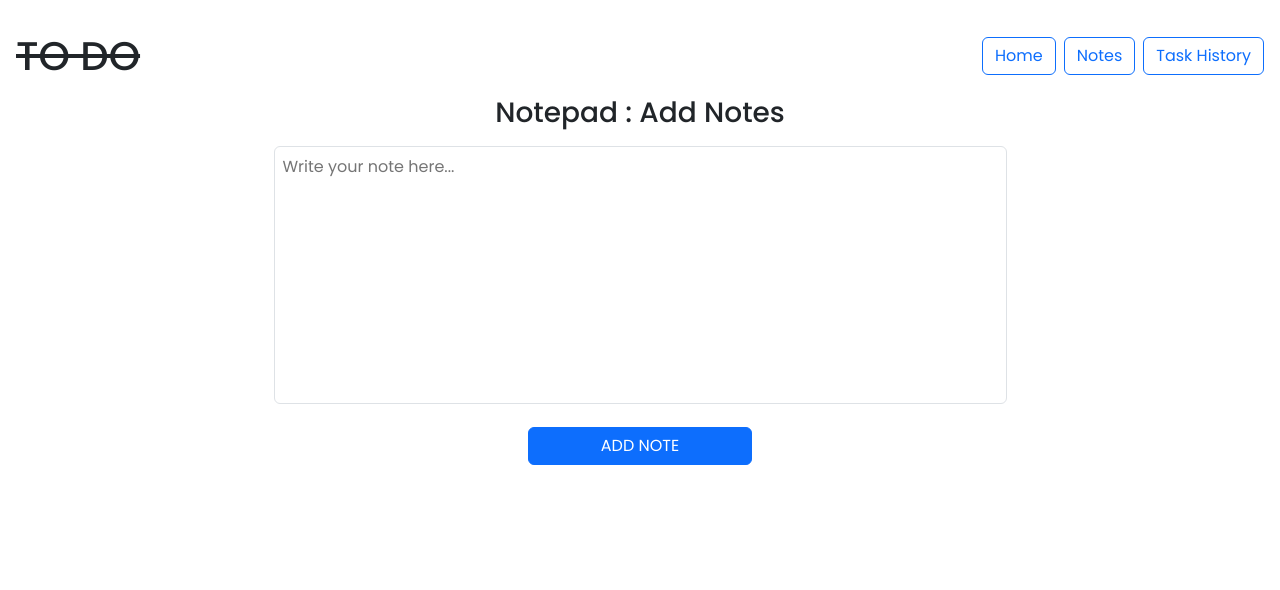
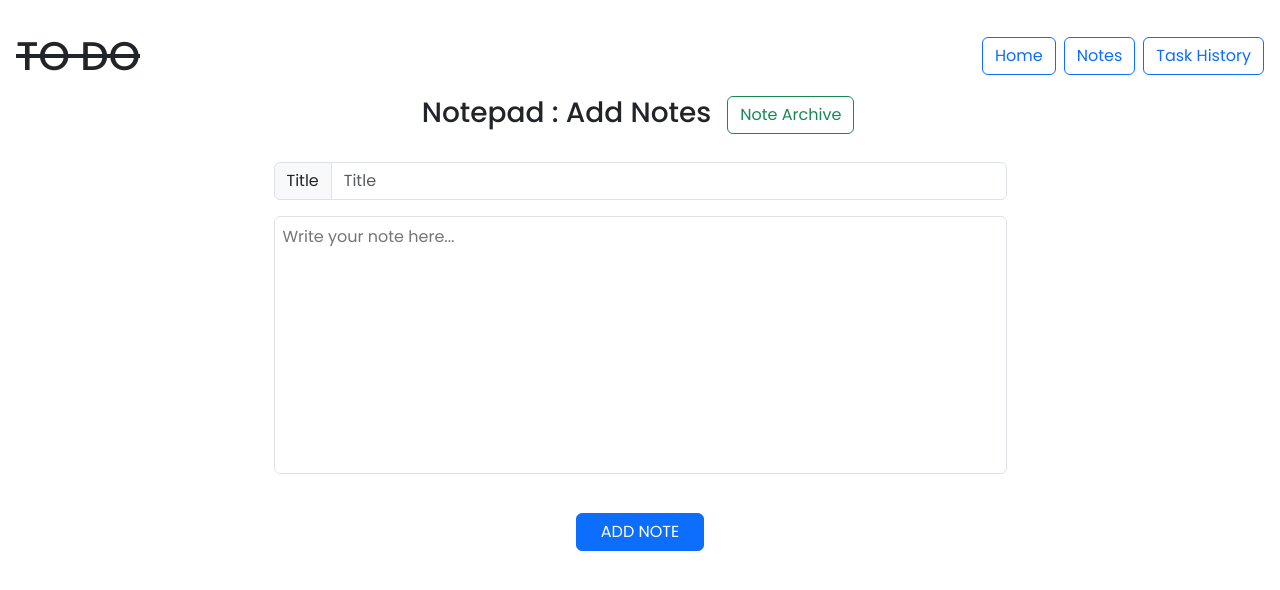
Before and after one commit to yashraj1309/todo, a React (Create React App) app: page /notes in a window 1280 px wide. Shown: the top 590 px of the page. Built offline with nearby package versions, Linux system fonts and the light colour scheme.

Commit message:
Note.tsx Update

```diff
--- a/src/App.tsx
+++ b/src/App.tsx
@@ -1,12 +1,14 @@
 import React from "react";
+import { useState } from "react";
 import { BrowserRouter, Routes, Route, Link } from "react-router-dom";
+import Button from "react-bootstrap/Button";
+import "./App.css";
 import AddForm from "./Components/AddForm";
-import { useState } from "react";
 import DisplayData from "./Components/DisplayData";
 import CompletedList from "./Components/CompletedList";
 import Notes from "./Components/Notes";
-import Button from "react-bootstrap/Button";
-import './App.css';
+import DisplayNotes from "./Components/DisplayNotes";
+
 
 function App(): React.ReactElement {
   const [addToggle, setAddToggle] = useState<boolean>(false);
@@ -51,6 +53,7 @@ function App(): React.ReactElement {
         <Routes>
           <Route path="/completed" element={<CompletedList />} />
           <Route path="/notes" element={<Notes />} />
+          <Route path="/displaynotes" element={<DisplayNotes/>}/>
           <Route
             path="/"
             element={
--- /dev/null
+++ b/src/Atoms/Note.tsx
@@ -0,0 +1,43 @@
+import Accordion from "react-bootstrap/Accordion";
+import { NotesType } from "../redux/notesSlice";
+
+export default function Note(props: NotesType) {
+   const formatDate = (dateString: string) => {
+  const options: Intl.DateTimeFormatOptions = {
+    hour: 'numeric',
+    minute: 'numeric',
+    hour12: true,
+    day: 'numeric',
+    month: 'short',
+    year: 'numeric',
+  };
+
+  const formattedDate = new Intl.DateTimeFormat('en-US', options).format(new Date(dateString));
+
+  return formattedDate;
+};
+
+    const customDate = formatDate(props.date)
+
+  return (
+    <Accordion style={{ maxWidth: "40%", margin: "1rem auto" }}>
+      <Accordion.Item eventKey="0">
+        <Accordion.Header>
+          <div
+            style={{
+              display: "flex",
+              alignItems: "center",
+              justifyContent: "space-between",
+              gap: "1rem",
+              width: '100%'
+            }}
+          >
+            <h4 style={{ marginBottom: "0", fontSize: '1.2rem' }}>{props.title}</h4>
+            <p style={{ marginBottom: "0", marginRight: '.5rem', fontSize: '.9rem' }}>{customDate}</p>
+          </div>
+        </Accordion.Header>
+        <Accordion.Body>{props.note}</Accordion.Body>
+      </Accordion.Item>
+    </Accordion>
+  );
+}
--- /dev/null
+++ b/src/Components/DisplayNotes.tsx
@@ -0,0 +1,29 @@
+import React, { useState, useEffect } from 'react'
+import { useSelector } from 'react-redux'
+import { RootState } from '../redux/store';
+import { NotesType} from '../redux/notesSlice';
+import Note from '../Atoms/Note';
+
+export default function DisplayNotes() {
+
+const [notes, setNotes] = useState <NotesType[]>([]);
+
+  const getNotes = useSelector((state: RootState) => state.notesSlice.value); //This is reducer name
+
+  useEffect(() => {
+    if (getNotes) {
+      setNotes((prevNotes) => {
+        return [...prevNotes, ...getNotes];
+      });
+    }
+  }, [getNotes]);
+
+  console.log(notes);
+  return (
+    <>
+      {notes.map((item) => (
+        <Note note={item.note} date={item.date} title={item.title} />
+      ))}
+    </>
+  );
+}
--- a/src/Components/Notes.tsx
+++ b/src/Components/Notes.tsx
@@ -1,10 +1,19 @@
 import { useState } from "react";
 import Button from "react-bootstrap/Button";
 import CustomToast from "../Atoms/CustomToast";
+import { useDispatch } from "react-redux";
+import { addNote } from "../redux/notesSlice";
+import { Link } from "react-router-dom";
+import Form from "react-bootstrap/Form";
+import InputGroup from "react-bootstrap/InputGroup";
+import '../Styles/Notes.css';
 
 export default function Notes() {
   const [note, setNote] = useState("");
+  const [title, setTitle] = useState("");
   const [toastHandler, setToastHandler] = useState(false);
+
+  const dispatch = useDispatch();
   const handleNoteChange = (event: React.ChangeEvent<HTMLTextAreaElement>) => {
     setNote(event.target.value);
   };
@@ -18,13 +27,41 @@ export default function Notes() {
         setToastHandler(true);
         return;
     }
+    if(title==="") {
+      setToastHandler(true);
+      return;
+    }
+    const currentTimestamp = new Date();
+    dispatch(
+      addNote({ title: title, date: currentTimestamp.toString(), note: note })
+    );
+    alert("Note Added Successfully.")
+    setTitle("");
+    setNote("");
   };
   return (
     <>
       {toastHandler && <CustomToast ToastHandler={ToastHandler} />}
-      <div className="container d-flex align-center flex-column notes-main text-center">
-        <h3 className="mb-3">Notepad : Add Notes</h3>
+      <div className="notes-main">
+        <div className="d-flex">
+          <h3 className="mb-3 mx-3">Notepad : Add Notes</h3>
+          <Link to="/displaynotes">
+            <Button variant="outline-success" style={{ marginRight: "20px" }}>
+              Note Archive
+            </Button>
+          </Link>
+        </div>
         <div>
+          <InputGroup className="mb-3" style={{ width: "100%" }}>
+            <InputGroup.Text id="basic-addon1">Title</InputGroup.Text>
+            <Form.Control
+              placeholder="Title"
+              aria-label="TItle"
+              aria-describedby="basic-addon1"
+              value={title}
+              onChange={(e) => setTitle(e.target.value)}
+            />
+          </InputGroup>
           <textarea
             rows={10}
             cols={50}
@@ -35,15 +72,10 @@ export default function Notes() {
             className="border p-2 rounded"
           />
         </div>
-        {/* <div>
-        <h3>Preview:</h3>
-        <p>{note}</p>
-      </div> */}
         <div>
           <Button
             variant="primary"
-            className="m-3"
-            style={{ width: "20%" }}
+            className="m-3 px-4"
             onClick={addNoteClickHandler}
           >
             ADD NOTE
--- a/src/Styles/Notes.css
+++ b/src/Styles/Notes.css
@@ -0,0 +1,7 @@
+.notes-main {
+    display: flex;
+    flex-direction: column;
+    justify-content: center;
+    align-items: center;
+    gap: 1rem;
+}
--- a/src/redux/addSlice.ts
+++ b/src/redux/addSlice.ts
@@ -17,7 +17,7 @@ const initialState : StateType = {
 };
 
 export const counterSlice = createSlice({
-  name: "add",
+  name: "add", //for dev tools
   initialState,
   reducers: {
     addTodo: (state, action) => {
--- /dev/null
+++ b/src/redux/notesSlice.ts
@@ -0,0 +1,30 @@
+import { createSlice } from "@reduxjs/toolkit";
+
+export interface NotesType {
+    note: string;
+    date: string;
+    title: string;
+}
+
+export interface NoteStateType {
+    value : NotesType[];
+}
+
+const initialState : NoteStateType= {
+    value : []
+}
+
+export const notesSlice = createSlice({
+    name: 'addnotes',
+    initialState,
+    reducers: {
+        addNote: (state, action) => {
+            state.value = [...state.value, action.payload] //payload type will be notesType
+        }
+    }
+})
+
+// Action creators are generated for each case reducer function
+export const { addNote } = notesSlice.actions;
+
+export default notesSlice.reducer;
--- a/src/redux/store.ts
+++ b/src/redux/store.ts
@@ -1,11 +1,13 @@
 import { configureStore } from "@reduxjs/toolkit";
 import addReducer from "./addSlice";
 import finishedSlice from "./finishedSlice";
+import notesSlice from "./notesSlice";
 
 export const store = configureStore({
   reducer: {
     addTodo: addReducer,
-    addToFinishList: finishedSlice
+    addToFinishList: finishedSlice,
+    notesSlice: notesSlice
   },
 });
 
```
